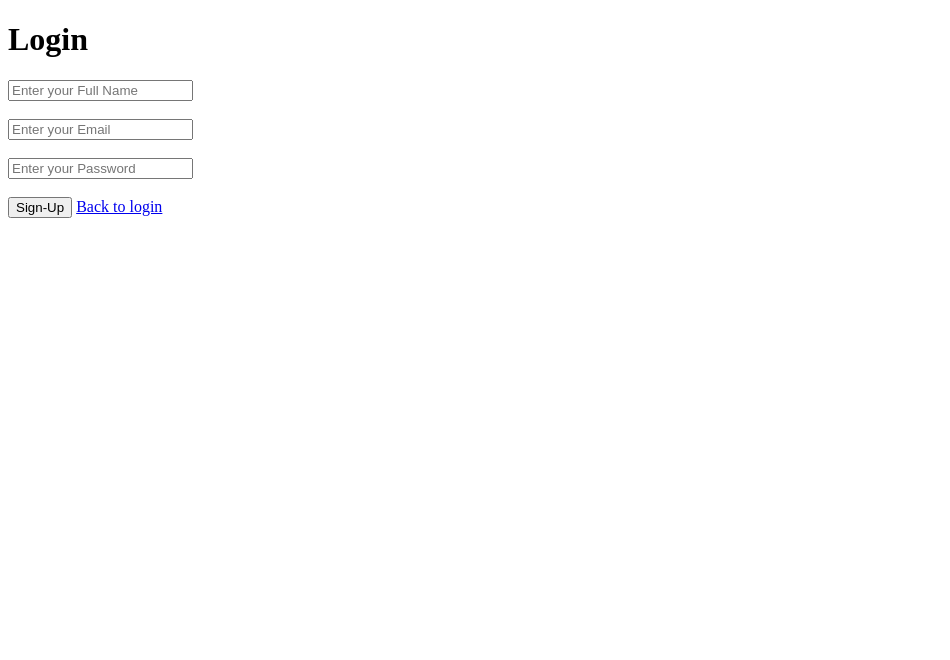
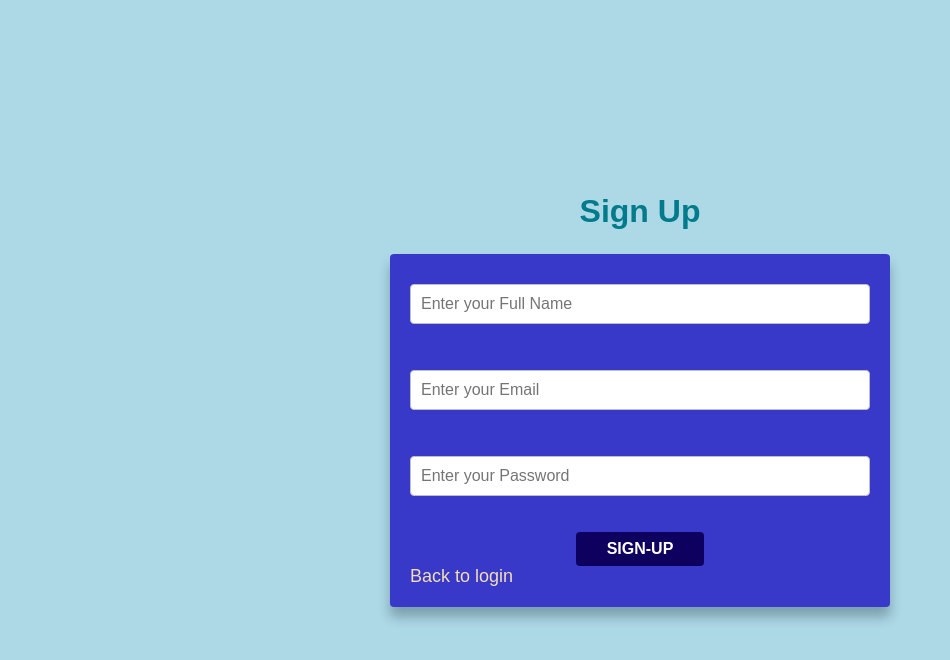
Before and after one commit to MuhammadSubhan0712/Login-Page, a plain HTML site: page Register.html in a window 1280 px wide. Shown: the whole page, without its empty margins (0-950 px from the left). Drawn offline with Linux system fonts and the light colour scheme.

Commit message:
Assigned

```diff
--- a/Register.html
+++ b/Register.html
@@ -4,22 +4,24 @@
     <meta charset="UTF-8">
     <meta name="viewport" content="width=device-width, initial-scale=1.0">
     <title>Register</title>
+    <link rel="stylesheet" href="style.css">
 </head>
 <body>
-    <h1>Login</h1>
+    <div class="container">
+    <h1>Sign Up</h1>
+
     <form>
-        <input type="text" id="F-name" placeholder="Enter your Full Name"><br><br>
+        <input  class="form-control" type="text" id="F-name" placeholder="Enter your Full Name"><br><br>
 
-       <input type="email" id="email" placeholder="Enter your Email"><br><br>
+       <input  class="form-control" type="email" id="email" placeholder="Enter your Email"><br><br>
 
-        <input type="password" id="password" placeholder="Enter your Password" ><br><br>
+        <input  class="form-control" type="password" id="password" placeholder="Enter your Password" ><br><br>
 
-        <button type="submit"> Sign-Up</button> <a href="./index.html">Back to login</a>
-
-
+        <button class="btn" type="submit"> Sign-Up</button> <br>
+        <a class="link" href="./index.html">Back to login</a>
     </form>
 
-
+</div>
     <script src="reg.js">
 
     </script>
--- a/style.css
+++ b/style.css
@@ -6,7 +6,7 @@ box-sizing: border-box;
 
 
 body{
- background-color: rgb(147, 207, 207);
+ background-color: lightblue;
  min-height: 100vh;
  display: flex;
  font-family:  sans-serif;
@@ -23,16 +23,16 @@ body{
     width: 100%;
     height: 100%;
     padding: 20px;
-    background-color: rgb(67, 97, 151);
+    background-color: rgb(56, 56, 201);
     border-radius: 4px;
-    box-shadow: 0px 8px 16px rgb(0 , 0 , 0, 0.3);
+    box-shadow: 0px 10px 12px rgba(10, 33, 44, 0.3);
 }
 .container h1{
    text-align: center;
    margin-bottom: 24px;
-   color: #f8f8f8;
+   color: #007b8b;
    width: 100%;
-   background-color: darkblue;
+
 }
 
 
@@ -45,6 +45,7 @@ body{
     border: 1px groove silver;
     margin: 10px 0 18px 0;
     padding: 0 10px;
+    font-size: 16px;
 }
 
 .container form .btn{
@@ -54,9 +55,10 @@ body{
     height: 34px;
     border: none;
     outline: none;
-    background: #1a00af;
+    background: #0e005e;
     cursor: pointer;
     font-size: 16px;
+    font-weight: bold;
     text-transform: uppercase;
     color: white;
     border-radius: 4px;
```
Also changed, not shown: index.html (+1 -1 lines).
